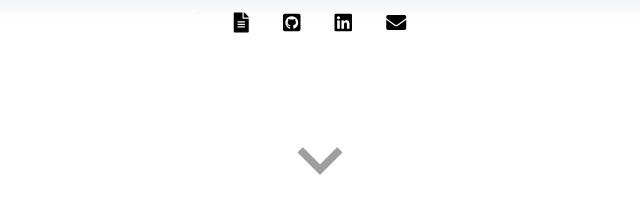
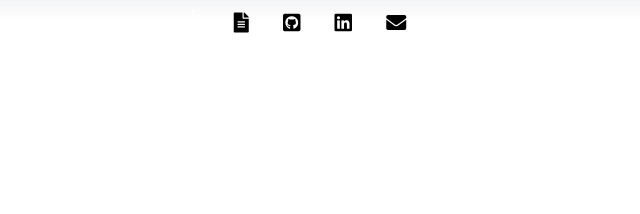
Before and after one commit to lydiaxing/acha-site, a website: page index.html in a window 1280 px wide. Shown: the part 420-634 px from the top of the page, 320-960 px from the left. Drawn offline with nearby package versions, Linux system fonts and the light colour scheme.

Commit message:
update resume

```diff
--- a/index.html
+++ b/index.html
@@ -35,8 +35,8 @@
           <a href="http://www.linkedin.com/in/lydiax"><i class="fab fa-linkedin fa-lg"></i></a>
           <a href="mailto:xinglydia@gmail.com"><i class="fas fa-envelope fa-lg"></i></a>
 
-      </div><div id="scroll-btn" class="center-align"><a href="#portfolio" class="smoothScroll" onclick="return alert('More coming soon!')"><i class="material-icons arrow large grey-text">expand_more</i></div></a>
-<!--
+    <!--  </div><div id="scroll-btn" class="center-align"><a href="#portfolio" class="smoothScroll" onclick="return alert('More coming soon!')"><i class="material-icons arrow large grey-text">expand_more</i></div></a>
+
       </div><div id="portfolio" class="page-section center">
         <h2 class="projects">Projects</h2>
 
```
Also changed, not shown: 1 other file.
